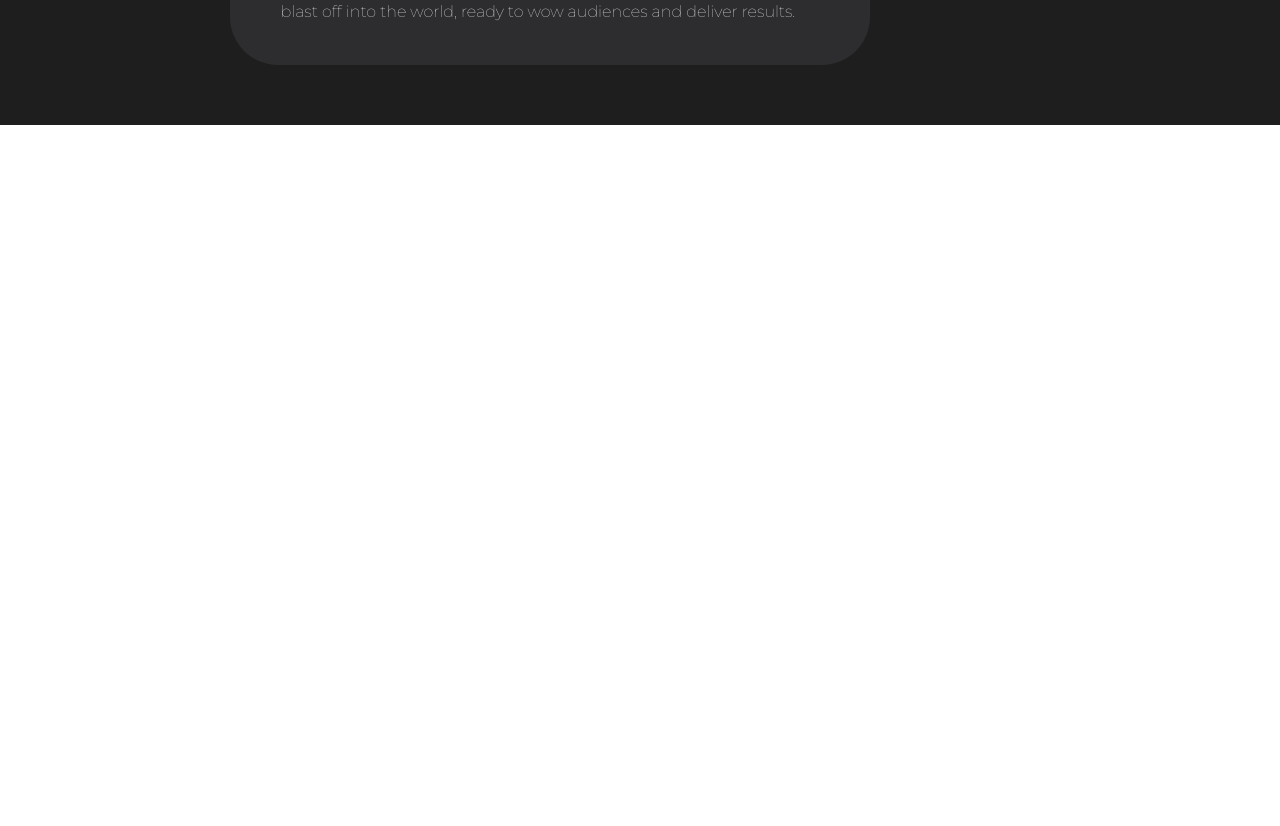
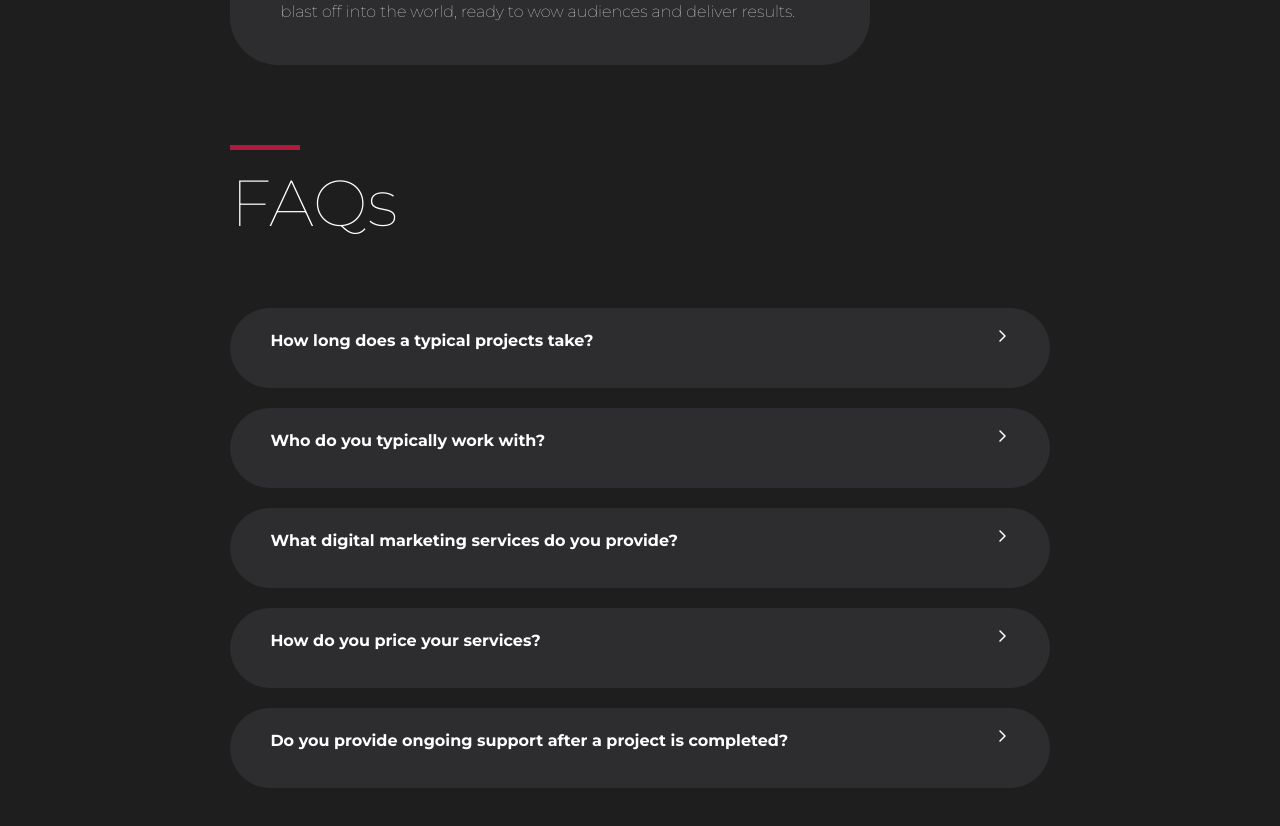
Before and after one commit to ObinnaKelvin/kobisoft, a Next.js app: page / in a window 1280 px wide. Shown: the part 7820-8646 px from the top of the page. Before the commit the page ends 7945 px from the top, so only its background shows below. Built offline with nearby package versions, Linux system fonts and the light colour scheme.

Commit message:
FAQs section added

```diff
--- /dev/null
+++ b/components/Faq.js
@@ -0,0 +1,96 @@
+import React from 'react'// next image
+import Image from "next/image";
+
+//icons
+import { PiCaretRightBold } from "react-icons/pi";
+
+
+const faqData = [
+    {
+       id: 1,
+       question: 'How long does a typical projects take?',
+       answer: `Great things take time—but not too much! Depending on the scope, our projects typically run from a few weeks for quick-turn solutions to a few months for larger builds. We balance speed and quality so every launch feels spectacular without the wait.` ,
+    },
+    {
+       id: 2,
+       question: 'Who do you typically work with?',
+       answer: 'We team up with dreamers, doers, and game-changers. From bold startups ready to make their mark to established brands looking for a fresh digital spark. If you’ve got big ideas and bigger ambitions, we’re the crew that turns your vision into standout digital experiences.' ,
+    },
+    {
+       id: 3,
+       question: 'What digital marketing services do you provide?',
+       answer: 'We handle SEO, craft scroll-stopping social content, ads that actually convert, email marketing, and analytics. If it lives online, we know how to make it shine.' ,
+    },
+    {
+       id: 4,
+       question: 'How do you price your services?',
+       answer: 'Pricing depends on the scope and complexity of the project.  We typically ask for a deposit to start, with the remainder due upon project completion. All details will be clearly communicated so there are no surprises!.' ,
+    },
+    {
+       id: 5,
+       question: 'Do you provide ongoing support after a project is completed?',
+       answer: 'Yes—we offer ongoing maintenance, updates, and support to ensure your digital solutions stay secure, functional, and effective.' ,
+    }
+];
+
+
+function AccordionItem({id, question, answer}) {
+  const [isOpen, setIsOpen] = React.useState(false);
+  return (
+    <div key={id} className={` flex flex-col gap-[25px] bg-[#2D2D30] rounded-[3em] px-[40px] pb-[40px] xl:w-[80%] transition-all duration-300 ${isOpen ? 'h-max mb-6' : 'h-[80px] mb-2'}`}>
+        <div className='flex justify-between items-start cursor-pointer pt-[20px]' onClick={() => setIsOpen(!isOpen)}>
+            <div className='flex items-center gap-2 justify-center font-bold relative'>
+                {/* <div>{icon}</div> */}
+                <div>{question}</div>
+                {/* pane */}
+                {/* <div className="bg-[#B11A3D] w-[30px] h-[3px] xl:w-[30px] xl:h-[3px] absolute left-11 bottom-0"></div> */}
+
+            </div>
+            <div className={`transition-all duration-300 ${isOpen ? 'rotate-90' : ''}`}><PiCaretRightBold /></div>
+        </div>
+
+        <div className={`pb-5 w-[80%] overflow-hidden transition-all duration-300 ${isOpen ? 'opacity-100' : 'opacity-0 h-0'}`}>
+            <div>{answer}</div>
+        </div>
+
+    </div>)
+}
+
+
+
+function Faq() {
+  return (
+    <>
+        <div className='flex flex-col gap-3 items-center justify-center w-[80%] '>
+
+
+            {/* Title Wrapper */}
+            <div className=' flex flex-col text-white
+            font-thin
+            xl:text-[65px] xl:w-[80%]
+            lg:text-[40px] lg:w-[50%]
+            md:text-[40px] md:w-[70%]
+            text-[23px] w-[90%]
+            mb-[40px]
+            pt-[20px]
+            '>
+                <div className="bg-[#B11A3D] w-[50px] h-[5px] xl:w-[70px] xl:h-[5px]"></div>
+                FAQs
+            </div>
+
+            {/* Work Step Items */}
+
+
+            {faqData.map((enquiry) => (
+                <AccordionItem
+                    key={enquiry.id}
+                    question={enquiry.question}
+                    answer={enquiry.answer}
+                />
+            ))}
+        </div>
+    </>
+  )
+}
+
+export default Faq
--- a/pages/index.js
+++ b/pages/index.js
@@ -24,6 +24,7 @@ import TrustedBy from "@/components/TrustedBy";
 import Skills from "@/components/Skills";
 import WhyYouNeedUs from "@/components/WhyYouNeedUs";
 import HowWeWork from "@/components/HowWeWork";
+import Faq from "@/components/Faq";
 
 //css const
 // const glowcss = `${style.glowUpButton} flex items-center justify-center bg-[#2D2D30]
@@ -306,6 +307,11 @@ export default function Home() {
         <HowWeWork />
       </div>
 
+      {/* Frequently asked question */}
+      <div className="flex flex-col h-max w-full gap-10 items-center justify-center pb-[60px]">
+        <Faq />
+      </div>
+
     </div>
   );
 }
```
Also changed, not shown: components/HowWeWork.js (+6 -4 lines).
